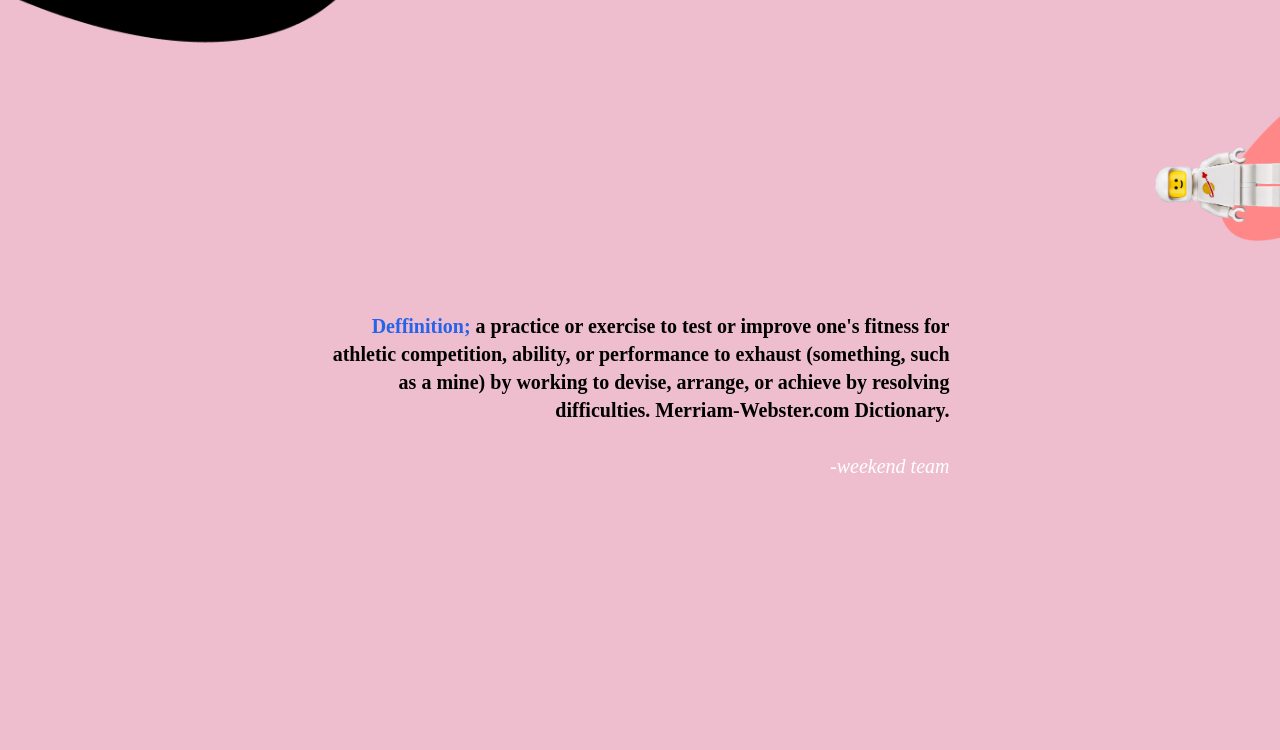
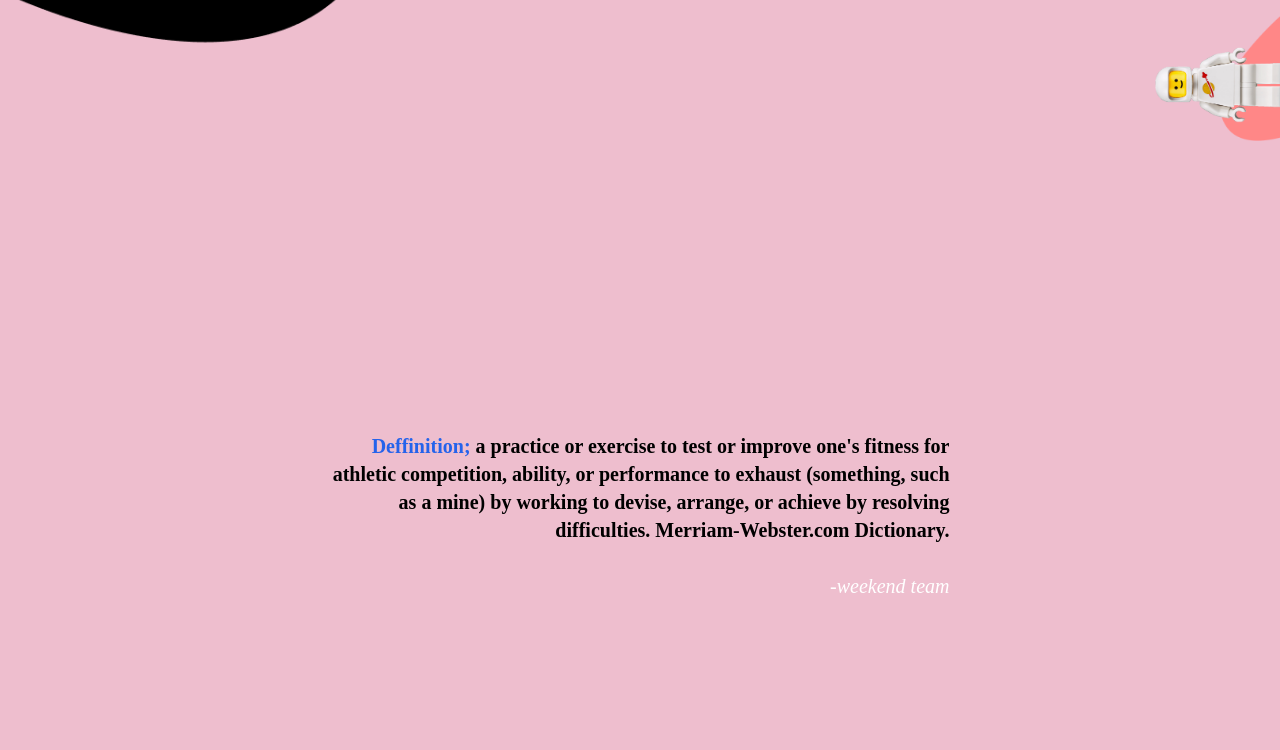
Before and after one commit to nordeeen/Landing-page-weekend, a React (Create React App) app: page / in a window 1280 px wide. Shown: the part 701-1451 px from the top of the page. Built offline with nearby package versions, Linux system fonts and the light colour scheme.

Commit message:
updated code

```diff
--- a/src/components/Navbar.js
+++ b/src/components/Navbar.js
@@ -40,9 +40,9 @@ const Navbar = () => {
           <img
             src={heroRight}
             alt="hero-right"
-            className="w-[125px] h-[125px] absolute lg:top-[750px] top-[620px] right-0"
+            className="w-[125px] h-[125px] absolute lg:top-[650px] top-[620px] right-0"
           />
-          <div className="lg:w-[619px] w-[390px] h-auto lg:px-0 px-8">
+          <div className="lg:w-[619px] w-[390px] h-auto lg:px-0 px-8 pt-60">
             <p className="lg:text-xl text-[18px] text-black font-bold text-right">
               <span className="text-blue-600">Deffinition;</span> a practice or
               exercise to test or improve one's fitness for athletic
```
